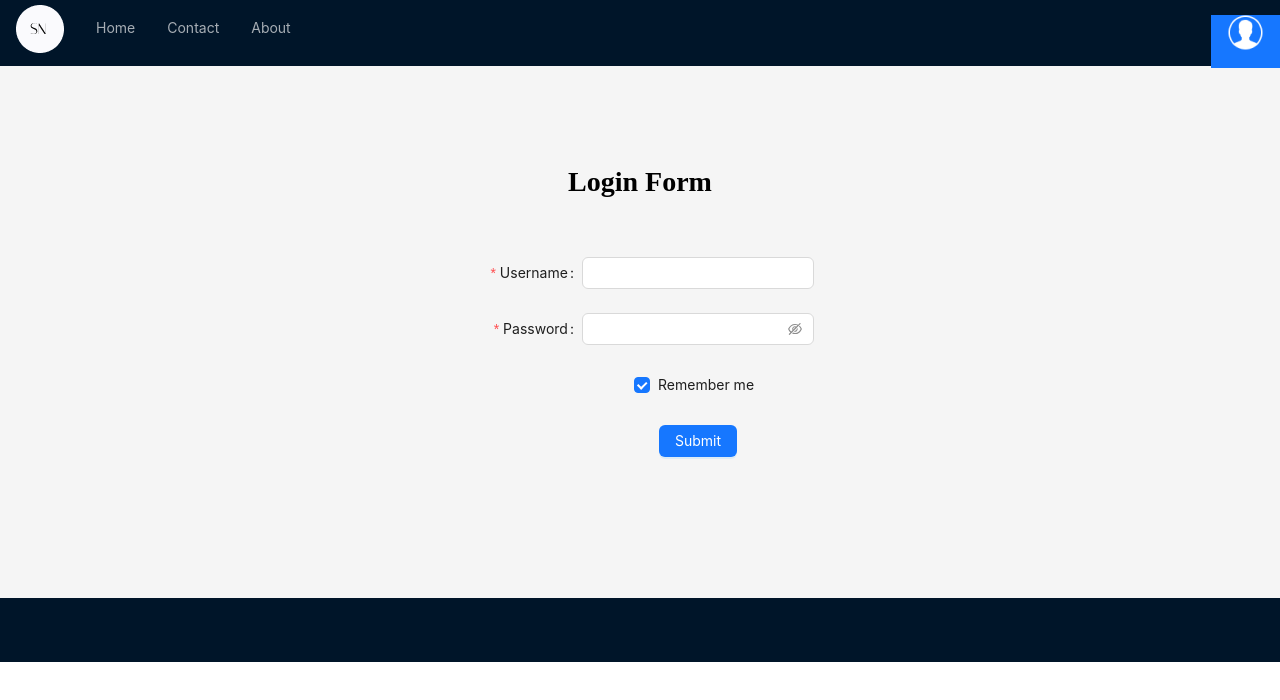
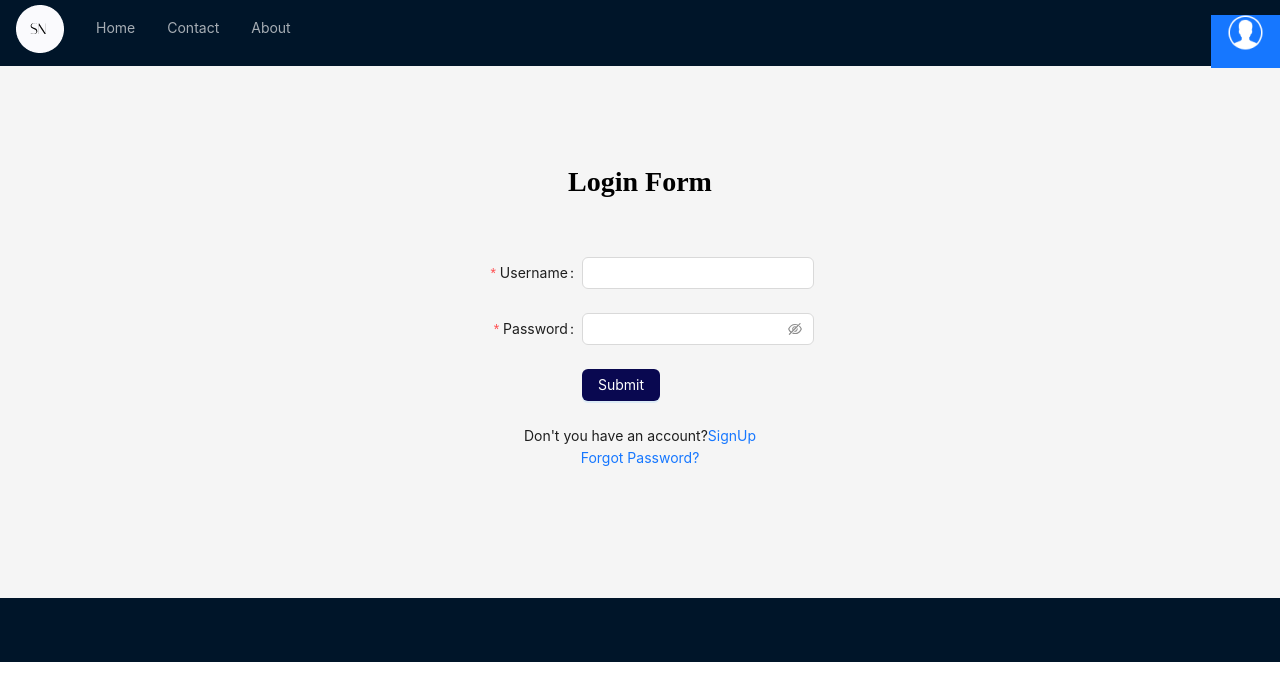
Before and after one commit to NishedhaM/Test-Proj-React-ts-Spring-boot, a React (Create React App) app in the folder frontend/tp-front/: page / in a window 1280 px wide. Shown: the top 700 px of the page. Built offline with nearby package versions, Linux system fonts and the light colour scheme.

Commit message:
Finishing the login page

```diff
--- a/frontend/tp-front/src/Pages/Login.tsx
+++ b/frontend/tp-front/src/Pages/Login.tsx
@@ -1,9 +1,11 @@
 import React from 'react';
-import { Breadcrumb, Layout, Menu, theme } from 'antd';
+import { Breadcrumb, Layout, Menu, Space, theme } from 'antd';
 import HeaderMe from '../Components/Header';
 import FooterMe from '../Components/Footer';
 import { Button, Checkbox, Form, Input } from 'antd';
+import { Typography } from 'antd';
 
+const { Text, Link } = Typography;
 
 const { Header, Content, Footer } = Layout;
 
@@ -49,19 +51,23 @@ const LoginMe: React.FC = () => {
                         <Input.Password />
                     </Form.Item>
 
-                    <Form.Item name="remember" valuePropName="checked" wrapperCol={{ offset: 8, span: 16 }}>
-                        <Checkbox>Remember me</Checkbox>
-                    </Form.Item>
-
                     <Form.Item wrapperCol={{ offset: 8, span: 16 }}>
-                        <Button type="primary" htmlType="submit">
+                        <Button type="primary" htmlType="submit" style={{backgroundColor:'#090850',display: 'flex', justifyContent: 'center'}}>
                             Submit
                         </Button>
                     </Form.Item>
                 </Form>
             </Content>
+            <Space direction='vertical'>
+                        <Text>Don't you have an account?<Link href="https://ant.design" target="_blank">SignUp</Link></Text>
+            </Space>
+            <Space direction='vertical'>
+                        <Link href="https://ant.design" target="_blank">Forgot Password?</Link>
+            </Space>
+
+
             <div style={{
-                marginTop:117,
+                marginTop:129,
 
             }}><FooterMe /></div>
 
```
